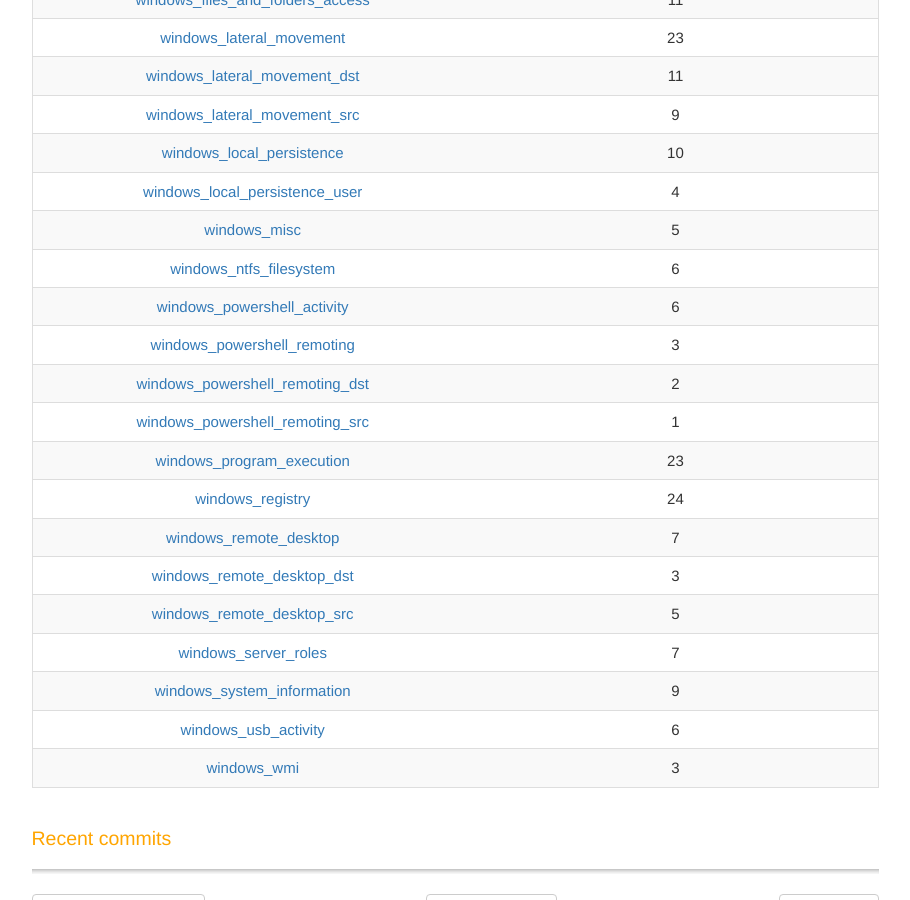
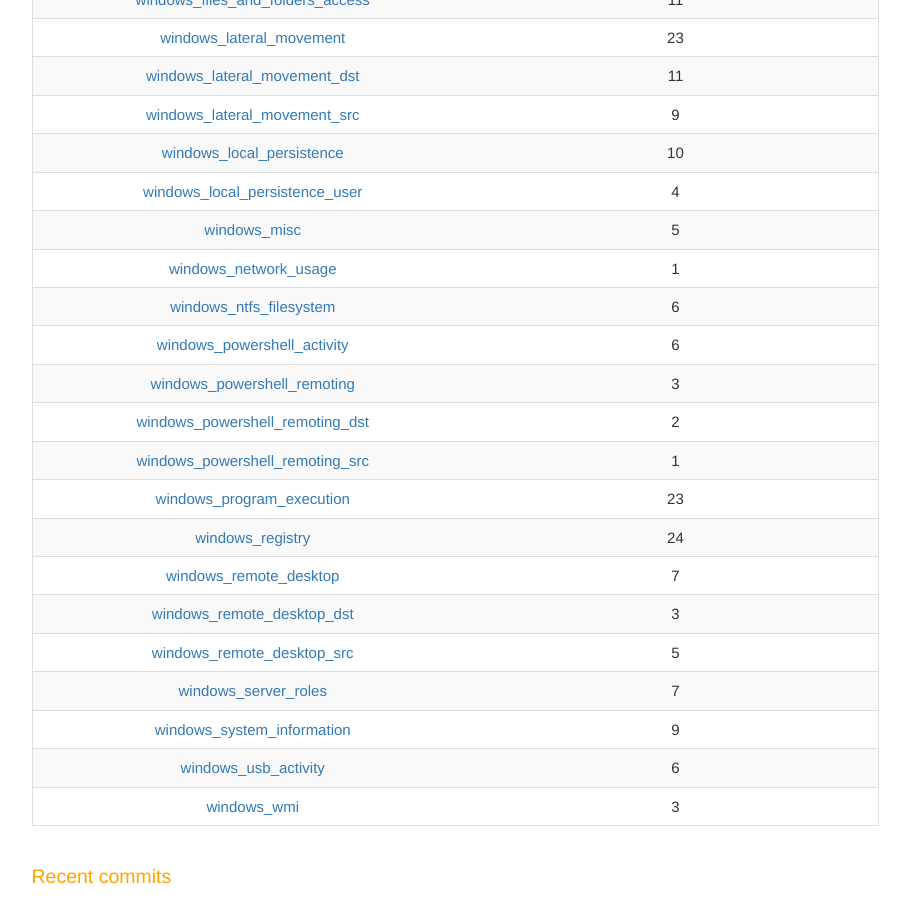
Before and after one commit to Qazeer/artefacts.help, a Jekyll site: the page built from index.md, in a window 1280 px wide and 900 px high, scrolled down 1468 px. Shown: the whole window, without its empty margins (331-1241 px from the left). Built offline with Jekyll 4.4.1, drawn with Linux system fonts in a browser that asks for light colours; comment, search, counter and statistics services are not loaded; our own code applies the rules of GitHub Pages for plain Markdown files.

Commit message:
Add the windows_network_usage tag to the allowed tags

```diff
--- a/_data/tags.yml
+++ b/_data/tags.yml
@@ -33,6 +33,7 @@ allowed-tags:
   - windows_local_persistence
   - windows_local_persistence_user
   - windows_misc
+  - windows_network_usage
   - windows_ntfs_filesystem
   - windows_powershell_activity
   - windows_powershell_remoting
```
